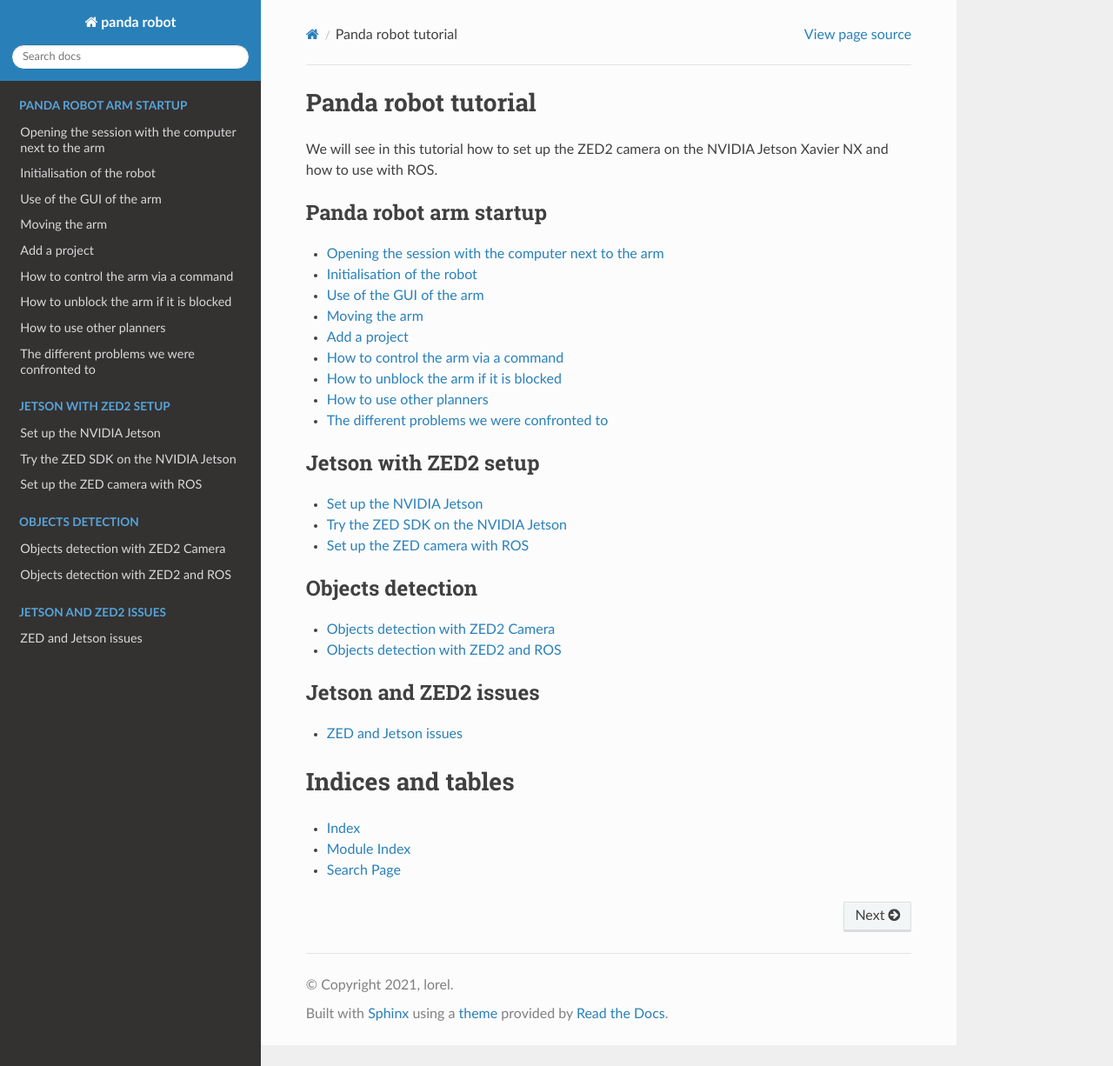
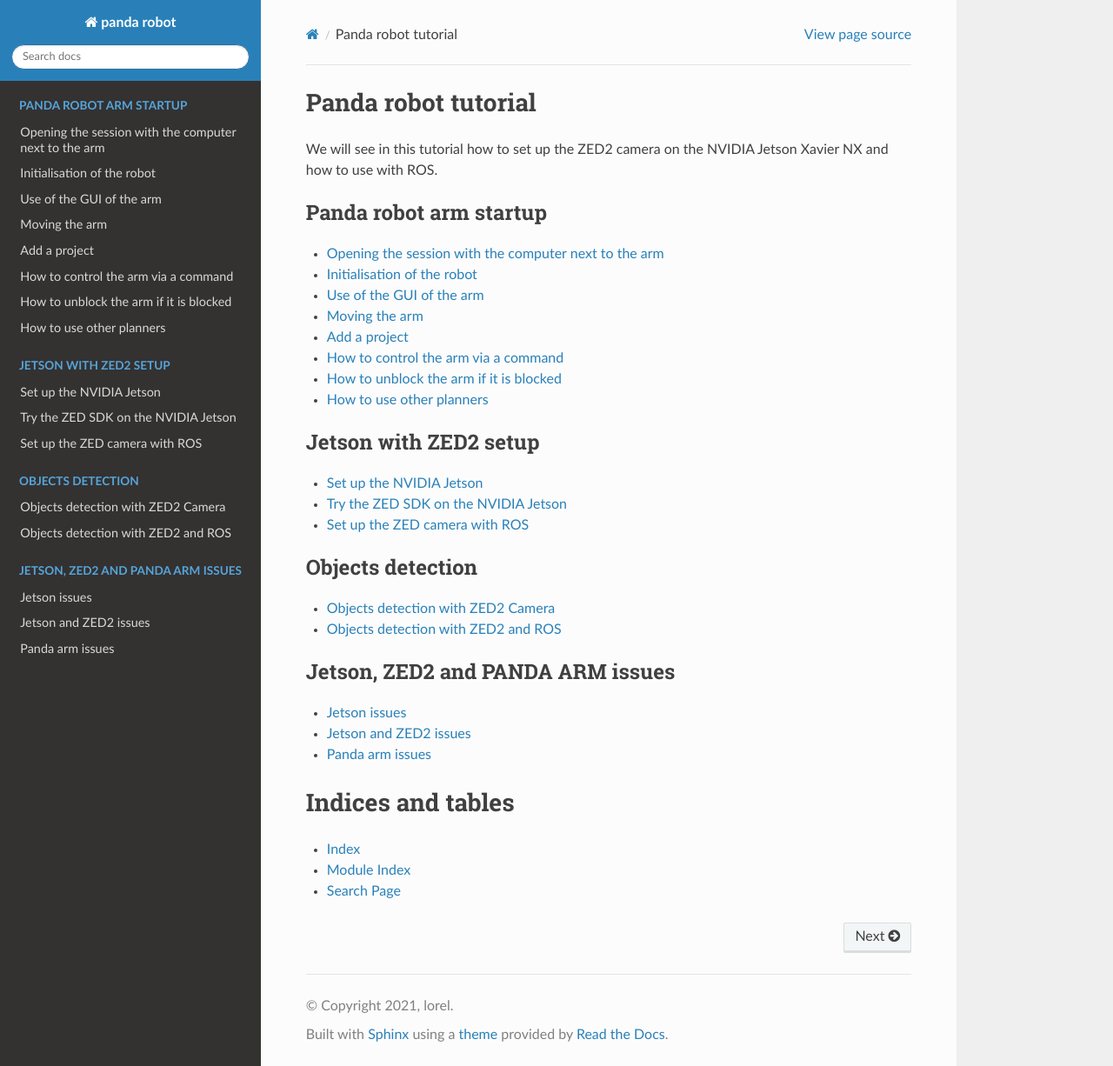
Before and after one commit to kmerckae/panda_safe_hrc_tutorial, a Sphinx documentation site: the page built from source/index.rst, in a window 1280 px wide and 1226 px high. Shown: the whole window at 87% size. Built offline with Sphinx 7.4.7 and the Read the Docs theme 2.0.0, drawn with Linux system fonts in a browser that asks for light colours.

Commit message:
removed Panda arm issues from panda robot arm startup to add it in JETSON,ZED2 AND PANDA ARM ISSUES

```diff
--- a/source/index.rst
+++ b/source/index.rst
@@ -19,7 +19,6 @@ We will see in this tutorial how to set up the ZED2 camera on the  NVIDIA Jetson
    robot_arm_start/command_control
    robot_arm_start/arm_blocked
    robot_arm_start/different_planners
-   robot_arm_start/problems
 
 .. toctree::
    :maxdepth: 1
@@ -40,10 +39,11 @@ We will see in this tutorial how to set up the ZED2 camera on the  NVIDIA Jetson
 
 .. toctree::
    :maxdepth: 1
-   :caption: Jetson and ZED2 issues
+   :caption: Jetson, ZED2 and PANDA ARM issues
 
-   zed_jetson_issues/jetson_boot
-
+   zed_jetson_panda_issues/jetson_issues
+   zed_jetson_panda_issues/jetson_zed_panda
+   zed_jetson_panda_issues/panda_arm_issues
 
 
 Indices and tables
--- /dev/null
+++ b/source/zed_jetson_panda_issues/jetson_zed_panda.rst
@@ -0,0 +1,11 @@
+Jetson and ZED2 issues
+======================
+
+ZED2: Cuda error
+----------------
+
+.. image:: ./images/cuda_error.png
+    :width: 600
+
+This problem popped-up when we were trying to run rviz on a external computer (the Jetson and the computer were connected together).
+It was impossible to use the ZED2 camera with zed-ros scripts. So to solve it we had to reinstall the :ref:`ZED SDK for Jetpack 4.5<ZED_SDK>`
--- a/source/robot_arm_start/problems.rst
+++ b/source/zed_jetson_panda_issues/panda_arm_issues.rst
@@ -1,7 +1,6 @@
 .. _Problems:
 
-============================================
-The different problems we were confronted to
+Panda arm issues
 ============================================
 
 During the utilisation of the panda arm, we went through different problems that we will list here.
@@ -9,7 +8,7 @@ During the utilisation of the panda arm, we went through different problems that
 .. _Visualisation:
 
 Problem of visualisation of the trajectory
-==========================================
+------------------------------------------
 
 This problem was discover by the fact that in the first example of the `MoveIt! tutorial <http://docs.ros.org/en/melodic/api/moveit_tutorials/html/index.html>`_, the trajectory of the robot is shown, like in the next image, but not in our projects :
 
@@ -21,14 +20,14 @@ In order to solve this problem, we had to update ``panda_moveit_config`` and als
 .. _Prompt:
 
 Problem with VisualTools.prompt function
-========================================
+----------------------------------------
 
 On the :ref:`constrained_base_planning_controller example<Constrained_base_planning_controller>`,the terminal print a text and waits for you to press the ``next`` button. But when we execute the code, the terminal does not print the phrase it should. This problem was just a missing output=screen in the node of path_planner_thomas.
 
 .. _Move_to_start_problem:
 
 Problem with copying move_to_start
-==================================
+----------------------------------
 
 In order to test some planners, we wanted to set the arm in a defined position. So we think about copying the :ref:`move_to_start files<Command_test>`, and changing the position of the robot, but it did not work and gave us errors we can't fix. So we had to change in the move_to_start.py file the line :
 
--- a/source/zed_jetson_start/jetson_setup.rst
+++ b/source/zed_jetson_start/jetson_setup.rst
@@ -48,7 +48,7 @@ In order to reduce lags on the Jetson turn on the fan to 100%
     sudo apt-get update
     sudo apt-get install python3-pip  # install pip3
     cd jetson_stats
-    sudo -H pup3 install -U jetson-stats
+    sudo -H pip3 install -U jetson-stats
 
 * Restart your Jetson and run :
 
--- a/source/zed_jetson_start/zed_jetson.rst
+++ b/source/zed_jetson_start/zed_jetson.rst
@@ -21,7 +21,7 @@ Installing requirements
 
         pip3 --version  # check if it is installed
         sudo apt-get install python3-pip  # install pip3 if it is not installed
-
+.. _ZED_SDK:
 * download ZED SDK
     * download `ZED SDK for Jetpack 4.5 <https://download.stereolabs.com/zedsdk/3.5/jp45/jetsons>`_. Here are `all the versions of ZED SDK <https://www.stereolabs.com/developers/release/>`_.
     * once the download is completed:
```
Also changed, not shown: source/zed_jetson_panda_issues/jetson_issues.rst (renamed from source/zed_jetson_issues/jetson_boot.rst, +2 -8 lines), source/robot_arm_start/images/fci-architecture.png (deleted), source/zed_jetson_panda_issues/images/change_position.png (renamed from source/robot_arm_start/images/change_position.png), source/zed_jetson_panda_issues/images/cuda_error.png (renamed from source/zed_jetson_issues/images/cuda_error.png), source/zed_jetson_panda_issues/images/flash.png (renamed from source/zed_jetson_issues/images/flash.png), source/zed_jetson_panda_issues/images/flash_failed.jpg (renamed from source/zed_jetson_issues/images/flash_failed.jpg), source/zed_jetson_panda_issues/images/jetson_issues_boot_failed.jpg (renamed from source/zed_jetson_issues/images/jetson_issues_boot_failed.jpg), source/zed_jetson_panda_issues/images/move_group_interface_tutorial_start_screen.png (renamed from source/robot_arm_start/images/move_group_interface_tutorial_start_screen.png).
